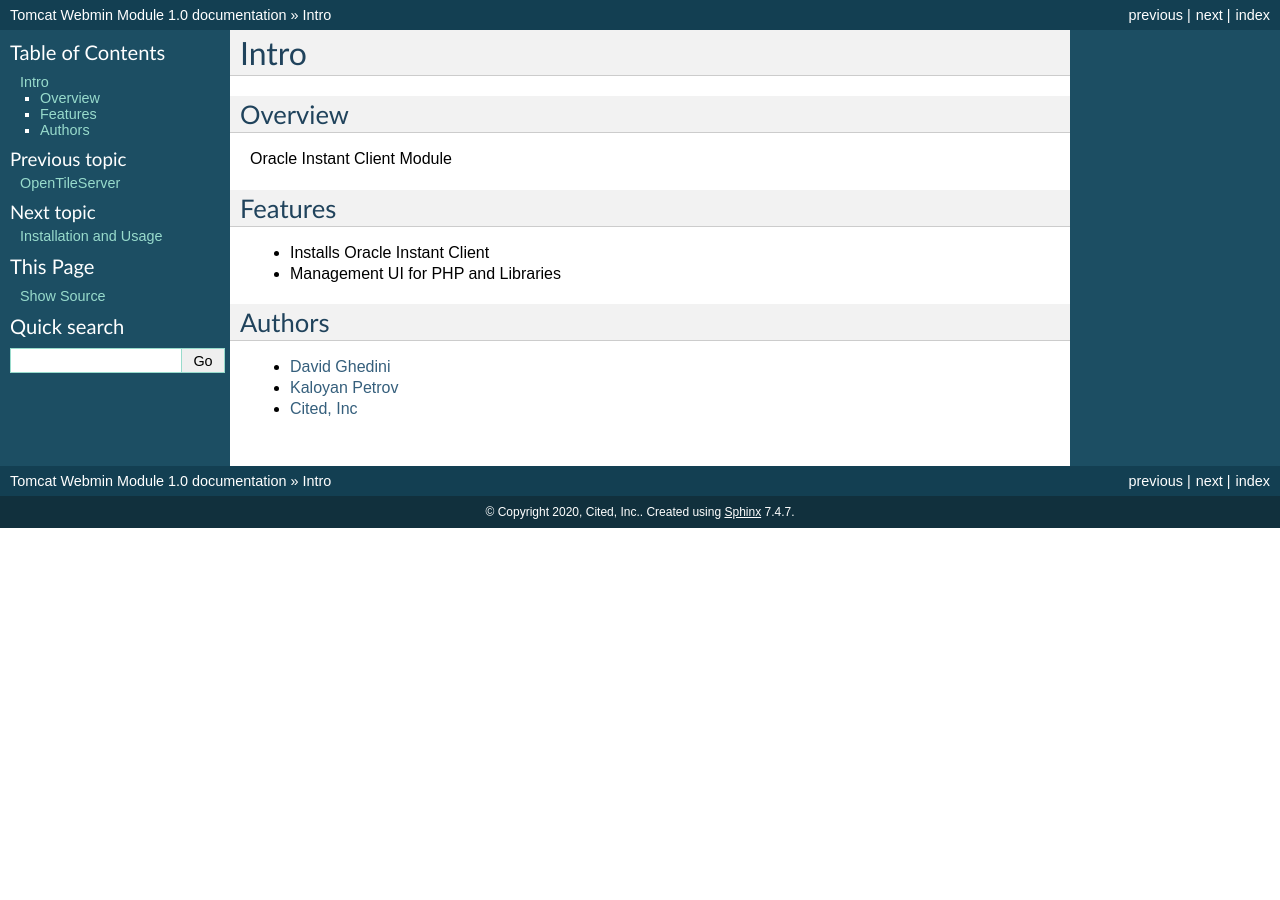
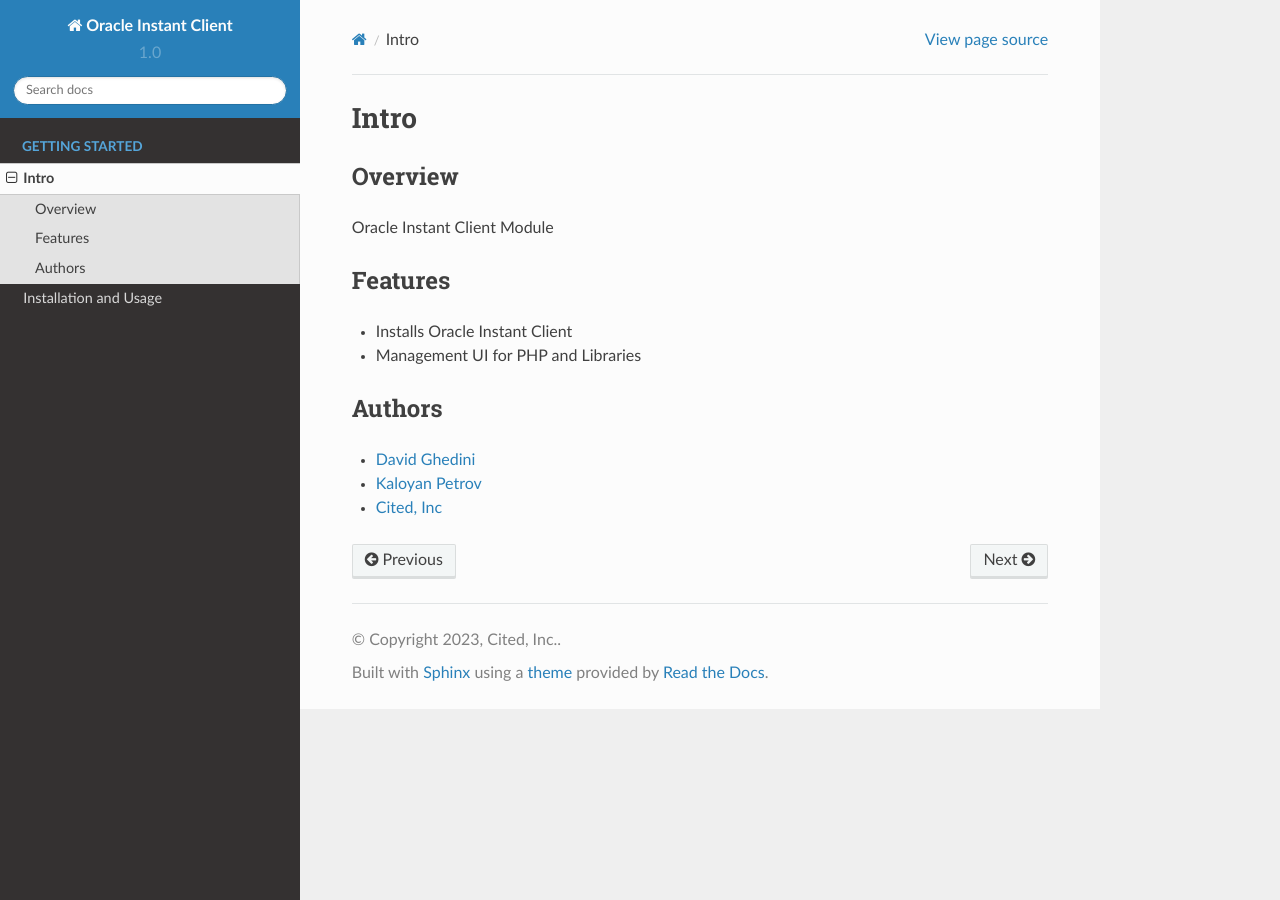
Before and after one commit to cited/Oracle-Instant-Client, a Sphinx documentation site: the page built from docs/intro.rst, in a window 1280 px wide. Built offline with Sphinx 7.4.7 and the Read the Docs theme 2.0.0, drawn with Linux system fonts in a browser that asks for light colours; pages that are not in the unit, such as notebooks, are missing from menus.

Commit message:
Update conf.py

```diff
--- a/docs/conf.py
+++ b/docs/conf.py
@@ -43,8 +43,8 @@
 master_doc = 'index'
 
 # General information about the project.
-project = u'Tomcat Webmin Module'
-copyright = u'2020, Cited, Inc.'
+project = u'Oracle Instant Client'
+copyright = u'2023, Cited, Inc.'
 
 # The version info for the project you're documenting, acts as replacement for
 # |version| and |release|, also used in various other places throughout the
@@ -98,7 +98,7 @@
 
 # The theme to use for HTML and HTML Help pages.  See the documentation for
 # a list of builtin themes.
-html_theme = 'default'
+html_theme = "sphinx_rtd_theme"
 
 # Theme options are theme-specific and customize the look and feel of a theme
 # further.  For a list of options available for each theme, see the
```
